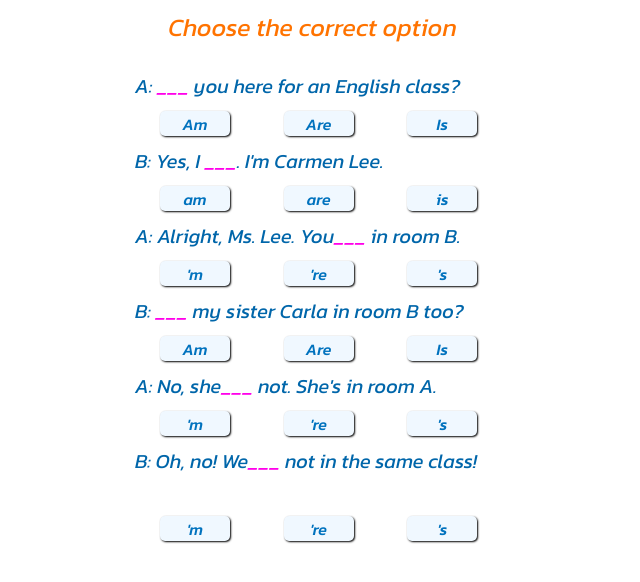
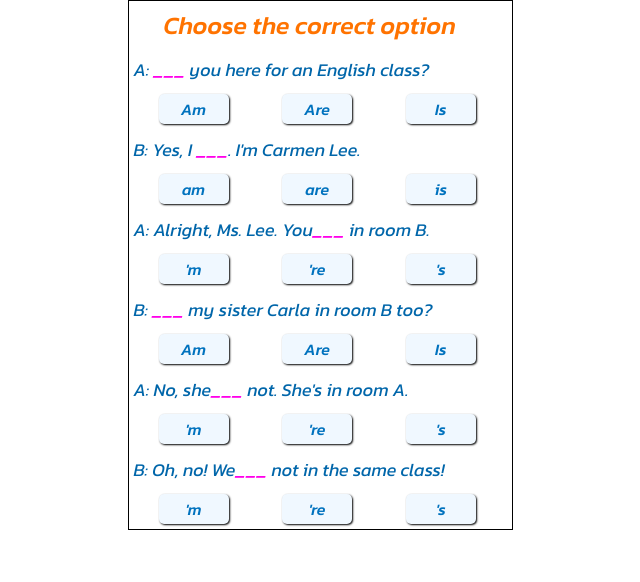
Before and after one commit to Teacher-Jorge/Be-Exercise-3, a plain HTML site: page index.html in a window 1280 px wide. Shown: the whole page, without its empty margins (320-960 px from the left). Drawn offline with Linux system fonts and the light colour scheme.

Commit message:
Add files via upload

```diff
--- a/index.html
+++ b/index.html
@@ -16,9 +16,11 @@
 
     <!--LINE O1-->
 
-    <div class="heading">Choose the correct option</div>
+
 
     <div class="container">
+
+        <div class="heading">Choose the correct option</div>
 
         <div class="lines">A: <span class="span" id="answer_1">___</span> you here for an English class? <img id="check1" src="correct.png" width="30" alt=""></div>
 
--- a/style.css
+++ b/style.css
@@ -1,5 +1,6 @@
 * {
     box-sizing: border-box;
+    margin: 0 auto;
 
     .kanit-light-italic {
         font-family: "Kanit", sans-serif;
@@ -30,19 +31,22 @@ body {
 
 .heading {
     font-size: 25px;
+    font-weight: 500;
     color: rgb(255, 115, 0);
-    margin-bottom: 20px;
-    margin-right: 15px;
+    margin: 0px 30px 10px;
 }
 
 .container {
-    width: 380px;
-    height: 500px;
+    position: sticky;
+    width: 385px;
+    height: 530px;
     padding: 5px;
+    padding: 5px;
+    border: 1px solid;
 }
 
 .lines {
-    font-size: 20px;
+    font-size: 18px;
     color: rgb(0, 102, 170);
 }
 
@@ -57,7 +61,7 @@ span {
    background-color: aliceblue;
    border-style: none;
    width: 70px;
-   height: 25px;
+   height: 30px;
    border-radius: 5px;
    font-family: 'Kanit';
    font-weight: 500;
```
